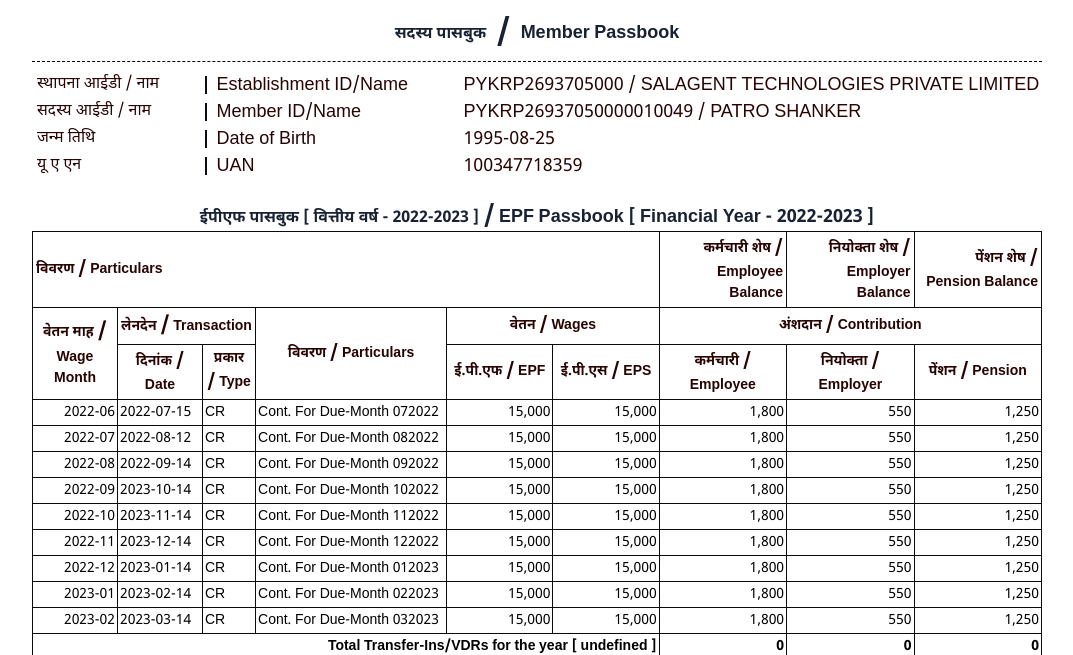
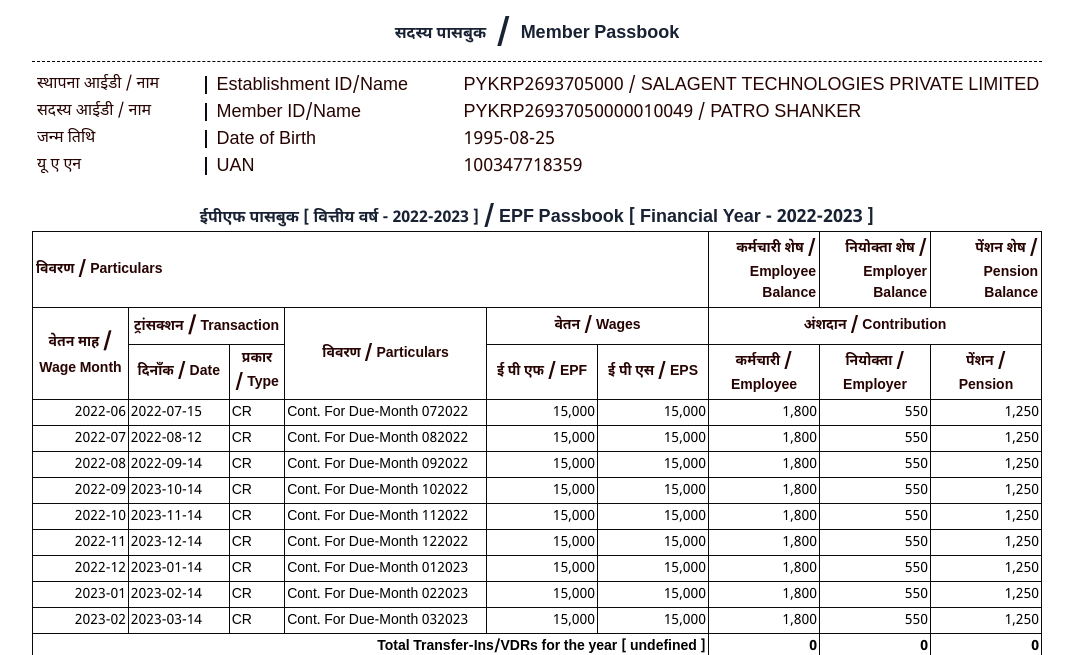
Before and after one commit to Siva2411/PF-PDF-Generator, a website: page views/pfTemplate.html in a window 1280 px wide. Shown: the part 145-800 px from the top of the page, without its empty margins (103-1176 px from the left). Drawn offline with Linux system fonts and the light colour scheme.

Commit message:
table aligment + hindi texts changes updated

```diff
--- a/views/pfTemplate.html
+++ b/views/pfTemplate.html
@@ -54,15 +54,15 @@
           <!-- Dynamic caption will be populated here -->
         </caption>
         <colgroup>
-          <col style="width: 8%" />
-          <col style="width: 8%" />
-          <col style="width: 5%" />
-          <col style="width: 18%" />
+          <col style="width: 9.5%" />
           <col style="width: 10%" />
-          <col style="width: 10%" />
-          <col style="width: 12%" />
-          <col style="width: 12%" />
-          <col style="width: 12%" />
+          <col style="width: 5.5%" />
+          <col style="width: 20%" />
+          <col style="width: 11%" />
+          <col style="width: 11%" />
+          <col style="width: 11%" />
+          <col style="width: 11%" />
+          <col style="width: 11%" />
         </colgroup>
         <thead id="tableHeader">
           <!-- Dynamic header will be populated here -->
--- a/views/script.js
+++ b/views/script.js
@@ -106,19 +106,19 @@
                     वेतन माह <span style="font-size:20px;vertical-align:middle">/</span><br />Wage Month
                     </span>
                     </th>
-                    <th colspan="2" style="text-align: center">लेनदेन <span style="font-size:20px;vertical-align:middle">/</span> Transaction</th>
+                    <th colspan="2" style="text-align: center;">ट्रांसक्शन <span style="font-size:20px;vertical-align:middle">/</span> Transaction</th>
                     <th rowspan="2" style="text-align: center; vertical-align: middle">विवरण <span style="font-size:18px;vertical-align:middle">/</span> Particulars</th>
-                    <th colspan="2" style="text-align: center">वेतन <span style="font-size:18px;vertical-align:middle">/</span> Wages</th>
-                    <th colspan="3" style="text-align: center">अंशदान <span style="font-size:18px;vertical-align:middle">/</span> Contribution</th>
+                    <th colspan="2" style="text-align: center;">वेतन <span style="font-size:18px;vertical-align:middle">/</span> Wages</th>
+                    <th colspan="3" style="text-align: center;">अंशदान <span style="font-size:18px;vertical-align:middle">/</span> Contribution</th>
                 </tr>
                 <tr>
-                    <th style="text-align: center">दिनांक <span style="font-size:18px;vertical-align:middle">/</span> Date</th>
-                    <th style="text-align: center">प्रकार<br /><span style="font-size:18px;vertical-align:middle">/</span> Type</th>
-                    <th style="text-align: center">ई.पी.एफ <span style="font-size:18px;vertical-align:middle">/</span> EPF</th>
-                    <th style="text-align: center">ई.पी.एस <span style="font-size:18px;vertical-align:middle">/</span> EPS</th>
-                    <th style="text-align: center">कर्मचारी <span style="font-size:18px;vertical-align:middle">/</span> Employee</th>
-                    <th style="text-align: center">नियोक्ता <span style="font-size:18px;vertical-align:middle">/</span> Employer</th>
-                    <th style="text-align: center">पेंशन <span style="font-size:18px;vertical-align:middle">/</span> Pension</th>
+                    <th style="text-align: center;">दिनाँक <span style="font-size:18px;vertical-align:middle">/</span> Date</th>
+                    <th style="text-align: center;">प्रकार<br /><span style="font-size:18px;vertical-align:middle">/</span> Type</th>
+                    <th style="text-align: center;">ई पी एफ <span style="font-size:18px;vertical-align:middle">/</span> EPF</th>
+                    <th style="text-align: center;">ई पी एस <span style="font-size:18px;vertical-align:middle">/</span> EPS</th>
+                    <th style="text-align: center;">कर्मचारी <span style="font-size:18px;vertical-align:middle">/</span> Employee</th>
+                    <th style="text-align: center;">नियोक्ता <span style="font-size:18px;vertical-align:middle">/</span> Employer</th>
+                    <th style="text-align: center;">पेंशन <span style="font-size:18px;vertical-align:middle">/</span><br />Pension</th>
                 </tr>
             `;
 
```
Also changed, not shown: 1 other file.
